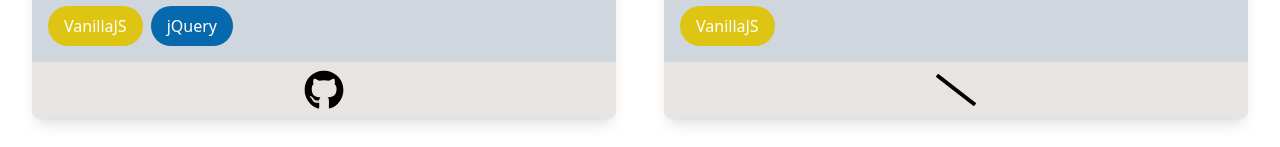
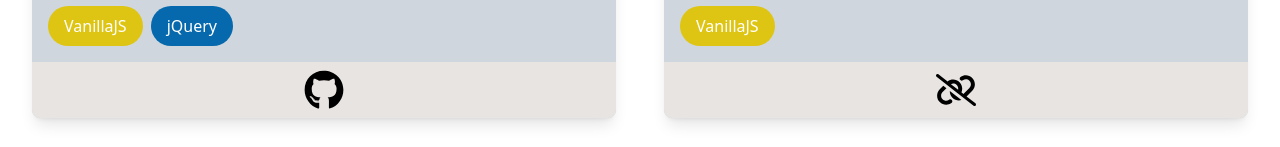
Before and after one commit to knox-dude/knox-dude.github.io, a React (Vite) app: page / in a window 1280 px wide. Shown: the part 2050-2197 px from the top of the page. Built offline with nearby package versions, Linux system fonts and the light colour scheme.

Commit message:
updated link slash

```diff
--- a/src/Components/ProjectCard.tsx
+++ b/src/Components/ProjectCard.tsx
@@ -1,4 +1,5 @@
-import { FaLink, FaGithub, FaSlash } from 'react-icons/fa'
+import { FaLink, FaGithub } from 'react-icons/fa'
+import { FaLinkSlash } from "react-icons/fa6";
 import { Project } from '@/types'
 import TopicBubble from './TopicBubble'
 
@@ -61,7 +62,7 @@ function ProjectCard({ images, description, title, links, topics }: Project) {
     } else {
       return (
         <span className="flex h-full w-full items-center justify-center">
-          <FaSlash size={40} />
+          <FaLinkSlash size={40} />
         </span>
       )
     }
```
